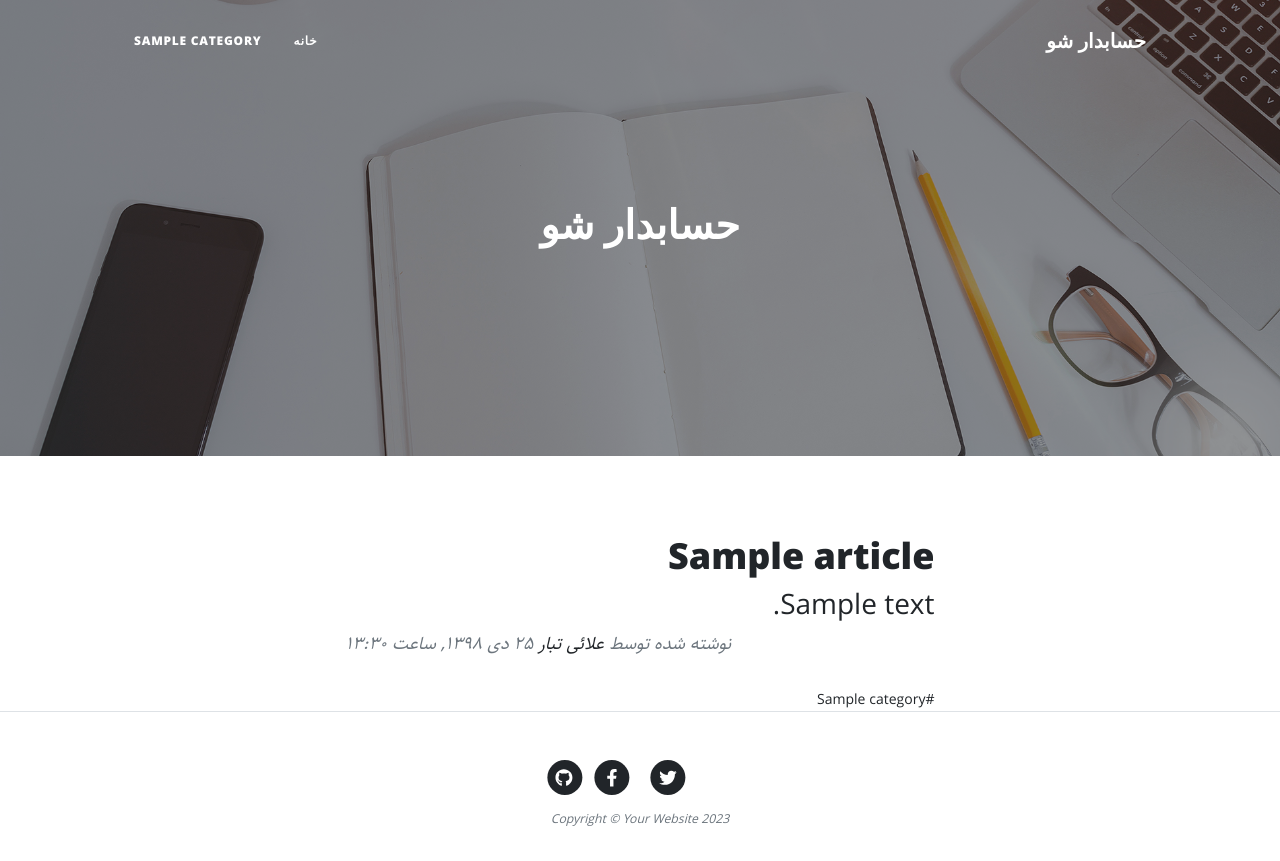
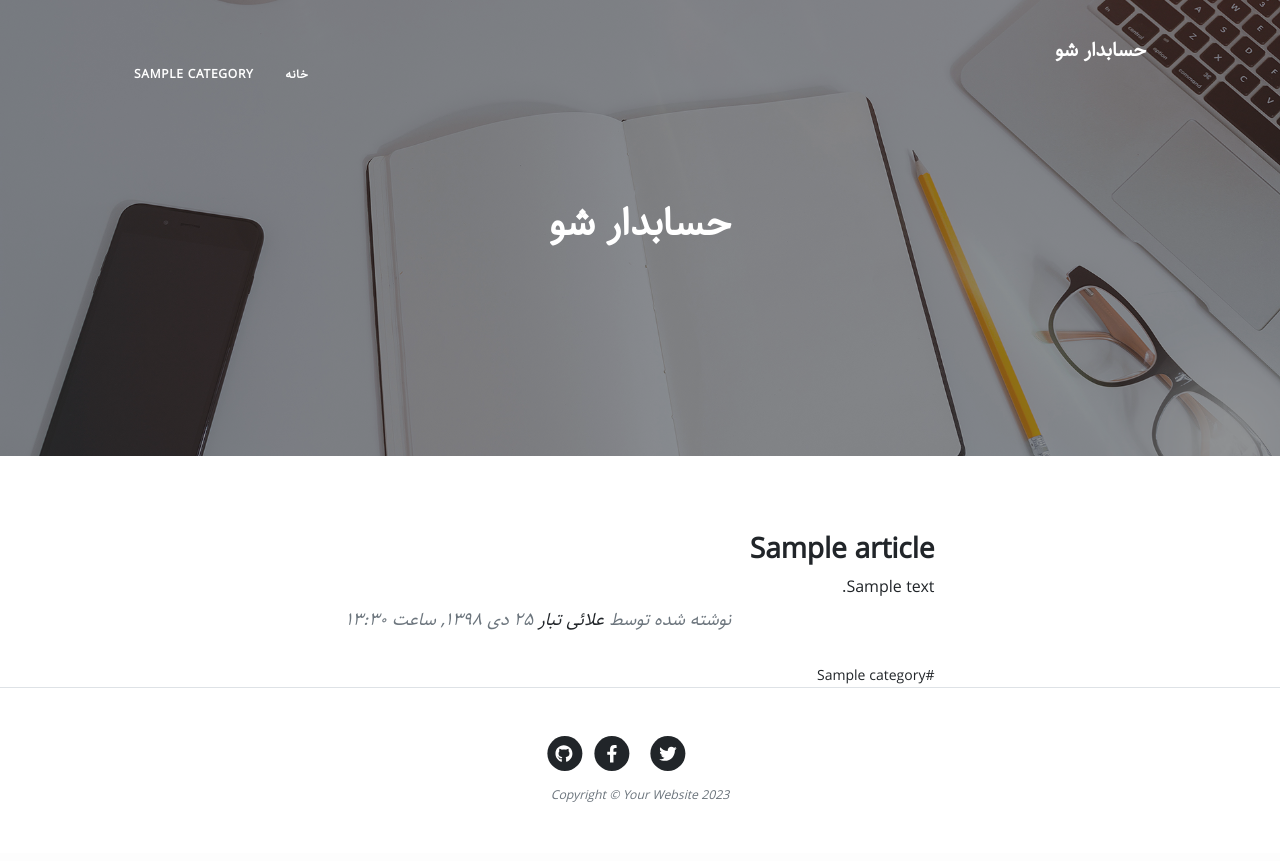
Before and after one commit to iMaHdI78/Hesabdar-Sho, a Django app: template blog/templates/blog/home.html in a window 1280 px wide. Shown: the top 861 px of the page. After the commit the page ends 802 px from the top, so only its background shows below. Run offline with Django 4.2, Linux system fonts and the light colour scheme; the template is opened without the code that fills it: values that come from a table or form of the project are taken from there, others are empty; tables that the repository leaves empty hold one stand-in row (values such as "Sample post"); some libraries are stand-ins or nearby versions.

Commit message:
Nested categories in Django, proper styling

```diff
--- a/blog/models.py
+++ b/blog/models.py
@@ -6,6 +6,10 @@ from extensions.utils import jalali_converter
 class ArticleManager(models.Manager):
     def published(self):
         return self.filter(status = 'p')
+
+class CategoryManager(models.Manager):
+    def active(self):
+        return self.filter(status = True)
 
 
 # Create your models here.
@@ -25,7 +29,7 @@ class Category(models.Model):
     def __str__(self):
         return self.title
 
-
+    objects = CategoryManager()
 
 
 class Article(models.Model):
--- a/blog/static/blog/css/rtl.css
+++ b/blog/static/blog/css/rtl.css
@@ -5,29 +5,104 @@
          url('Sahel.woff2') format('woff2'),
          url('Sahel.woff') format('woff'),
          url('Sahel.ttf') format('truetype');
-
   }
 
   body {
       direction: rtl;
       text-align: right;
-    font-family: 'Sahel';
+      font-family: "Sahel";
       font-size: 14px;
   }
 
+  h1,h2,h3,h4,h5,h6,a {
+    font-family: Sahel;
+  }
+
   .navbar-nav {
-    margin-left:initial !important;
+      margin-left: initial !important;
       margin-right: auto;
   }
 
-.post-meta{
+  .post-meta {
       text-align: left;
   }
 
-.pager-button {
+  .pager-botton {
       float: left !important;
   }
 
-header.masthead .site-heading h1{
+  header.masthead .site-heading h1 {
       font-size: 40px;
   }
+
+  .post-title {
+      font-size: 28px !important;
+  }
+
+  .post-subtitle {
+      font-size: 16px;
+  }
+
+
+.nav ul {
+    padding-right: 0;
+  }
+
+  .nav ul li {
+      border-bottom: none;
+      height: 86px;
+      line-height: 86px;
+      font-size: 14px;
+      display: inline-block;
+      float:left;
+      margin: 0 auto;
+  }
+
+  .nav ul li a {
+    text-decoration: none;
+    color:#000000;
+    display: block;
+    transition: .3s background-color;
+    padding:0 24px;
+  }
+
+  .nav ul li a:hover {
+    background-color: #5c89c7;
+    color:#FFFFFF;
+  }
+
+  .nav a {
+      border-bottom:none;
+  }
+
+  .nav li ul {
+      position:absolute;
+      display:none;
+      width:inherit;
+  }
+
+  .nav li:hover ul {
+      display:block;
+  }
+
+  .nav ul li ul li {
+    display: block;
+    float:none !important; /* newly added */
+    height:auto; /* newly added */
+    line-height:34px; /* newly added */
+  }
+
+  .nav ul li ul li ul {
+    position: absolute;
+    right: 100%;
+    top: 0;
+    display: none !important;
+  }
+
+  .nav ul > li > ul > li:hover > ul {
+      display:block !important;
+  }
+
+  .nav ul > li > ul > li > ul > li:hover > ul {
+      display:block !important;
+  }
--- a/blog/templates/blog/partials/category_loop.html
+++ b/blog/templates/blog/partials/category_loop.html
@@ -1,8 +1,8 @@
 <ul class="navbar-nav ms-auto py-4 py-lg-0">
-    {% for cat in cat.children.all  %}
+    {% for cat in cat.children.active  %}
         <li class="nav-item">
             <a class="nav-link px-lg-3 py-3 py-lg-4" href="{% url 'blog:category' cat.slug %}">{{cat.title}}</a>
-            {% if cat.children.all %}
+            {% if cat.children.active %}
                {% include 'blog/partials/category_loop.html' %}
             {% endif %}
         </li>
--- a/blog/templates/blog/partials/category_navbar.html
+++ b/blog/templates/blog/partials/category_navbar.html
@@ -1,4 +1,4 @@
-<div class="collapse navbar-collapse" id="navbarResponsive">
+<div class="collapse navbar-collapse nav" id="navbarResponsive">
     <ul class="navbar-nav ms-auto py-4 py-lg-0">
         <li class="nav-item">
             <a class="nav-link px-lg-3 py-3 py-lg-4" href="{% url 'blog:home' %}">خانه</a>
@@ -7,7 +7,7 @@
             {% if cat.parent == None  %}
             <li class="nav-item">
                 <a class="nav-link px-lg-3 py-3 py-lg-4" href="{% url 'blog:category' cat.slug %}">{{cat.title}}</a>
-                {% if cat.children.all %}
+                {% if cat.children.active %}
                    {% include 'blog/partials/category_loop.html' %}
                 {% endif %}
             </li>
```
Lines whose indentation alone changed are shown as unchanged.
